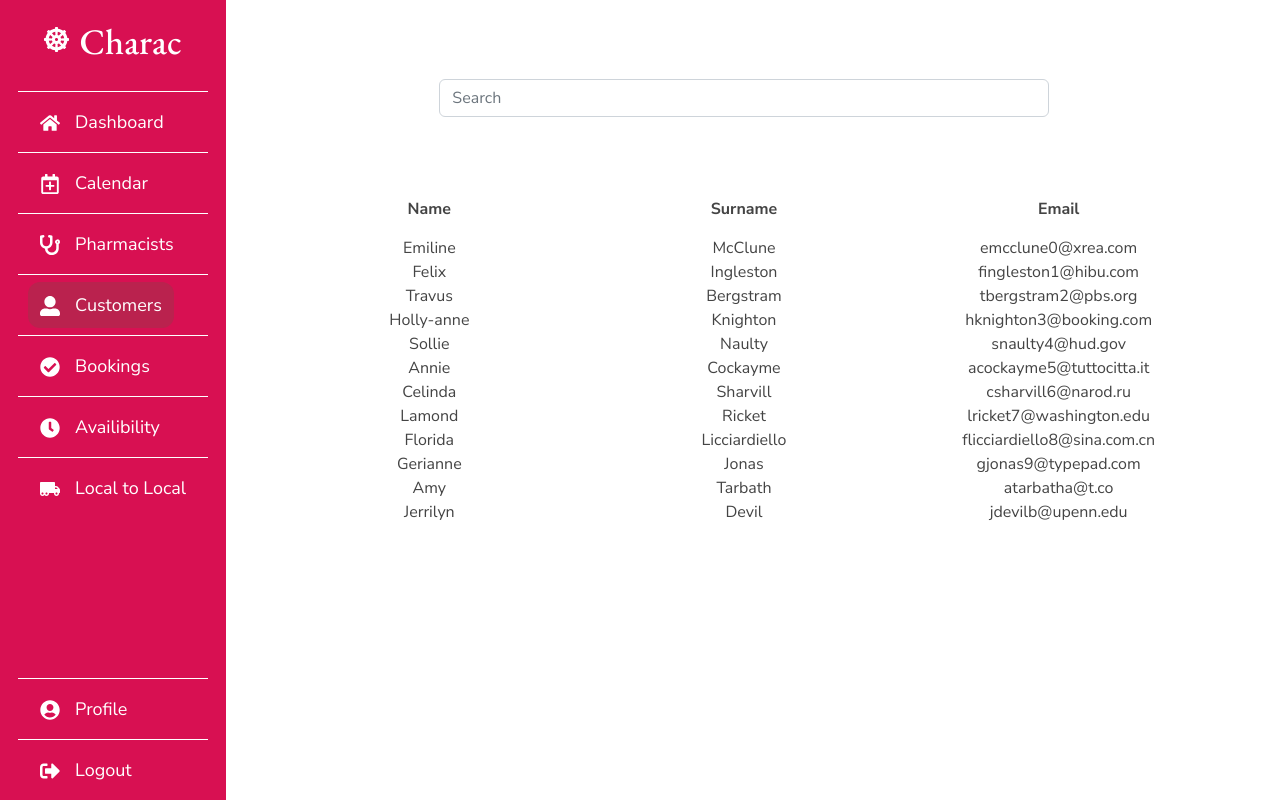
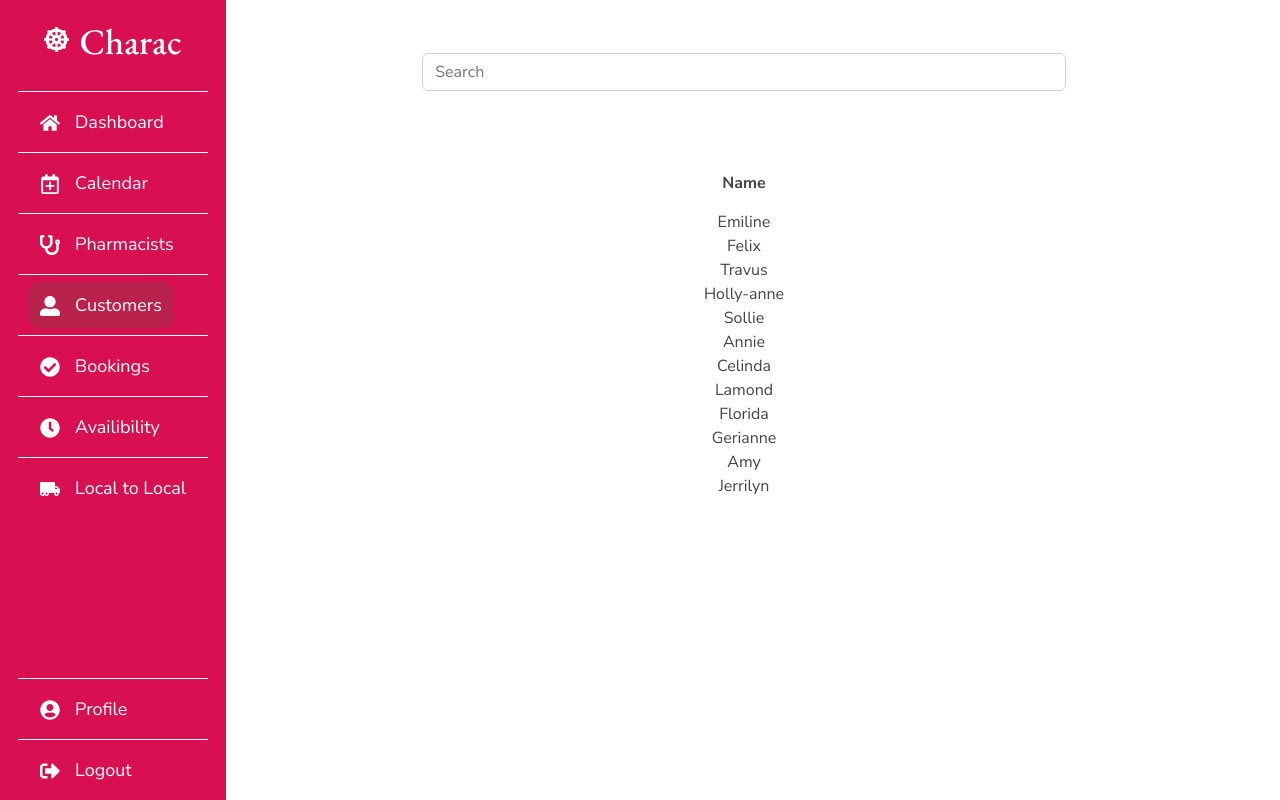
Before and after one commit to arjun-singh1078/Charac, a React (Create React App) app: page /customers in a window 1280 px wide. Built offline with nearby package versions, Linux system fonts and the light colour scheme.

Commit message:
edited content

```diff
--- a/src/components/Searchbar/Searchbar.js
+++ b/src/components/Searchbar/Searchbar.js
@@ -39,7 +39,7 @@
         <div className="col-sm-2 col-md-2 col-lg-2"></div>
       </div>
 
-      <div className="container1">
+      <div className="col-sm-12 col-md-12 col-lg-12 col-12">
         <Table data={searchData(Users)} />
       </div>
     </section>
--- a/src/components/Sidebar/Sidebar.css
+++ b/src/components/Sidebar/Sidebar.css
@@ -13,7 +13,7 @@
 
 main {
   width: 100%;
-  padding: 5%;
+  padding: 3%;
 }
 main.isOpen {
   width: calc(100% - 208px);
--- a/src/components/Table/Table.jsx
+++ b/src/components/Table/Table.jsx
@@ -7,14 +7,14 @@
       <tbody>
         <tr>
           <th>Name</th>
-          <th>Surname</th>
-          <th>Email</th>
+          {/* <th>Surname</th> */}
+          {/* <th>Email</th> */}
         </tr>
         {data.map((item) => (
           <tr key={item.id}>
             <td>{item.first_name}</td>
-            <td>{item.last_name}</td>
-            <td>{item.email}</td>
+            {/* <td>{item.last_name}</td> */}
+            {/* <td>{item.email}</td> */}
           </tr>
         ))}
       </tbody>
```
